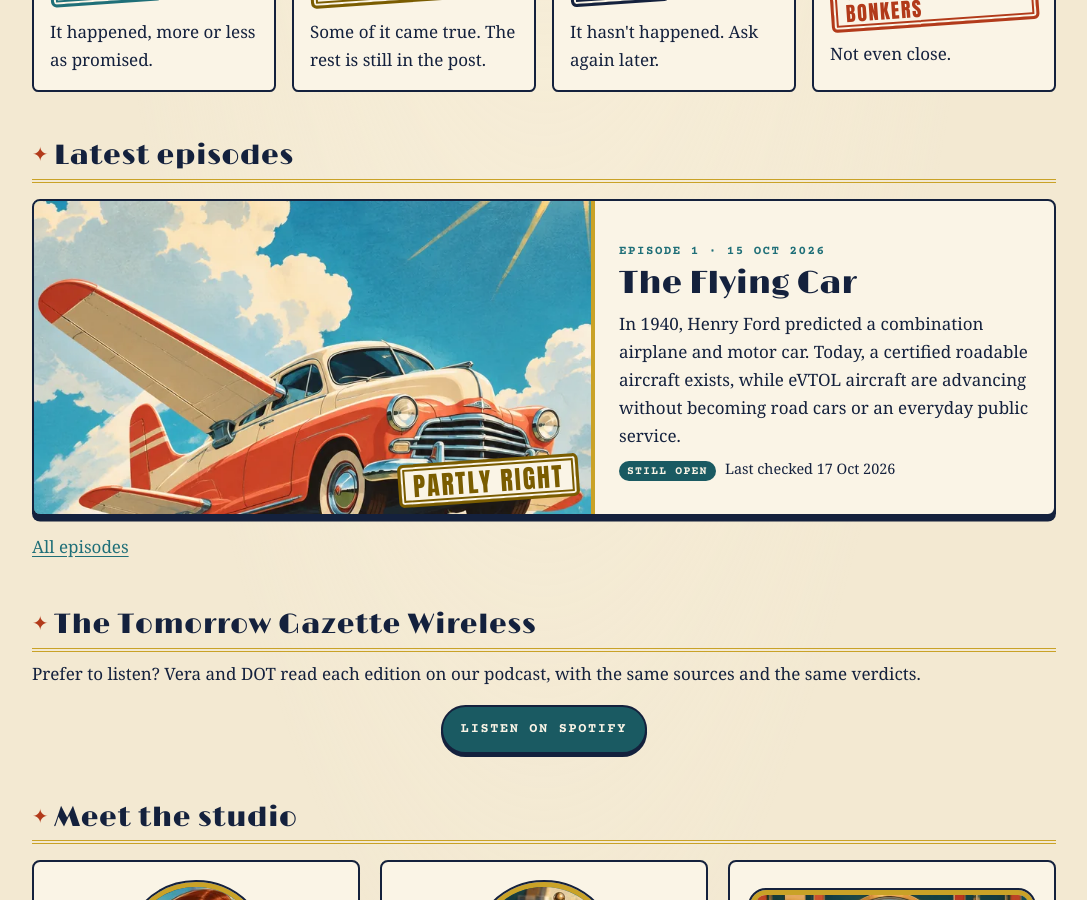
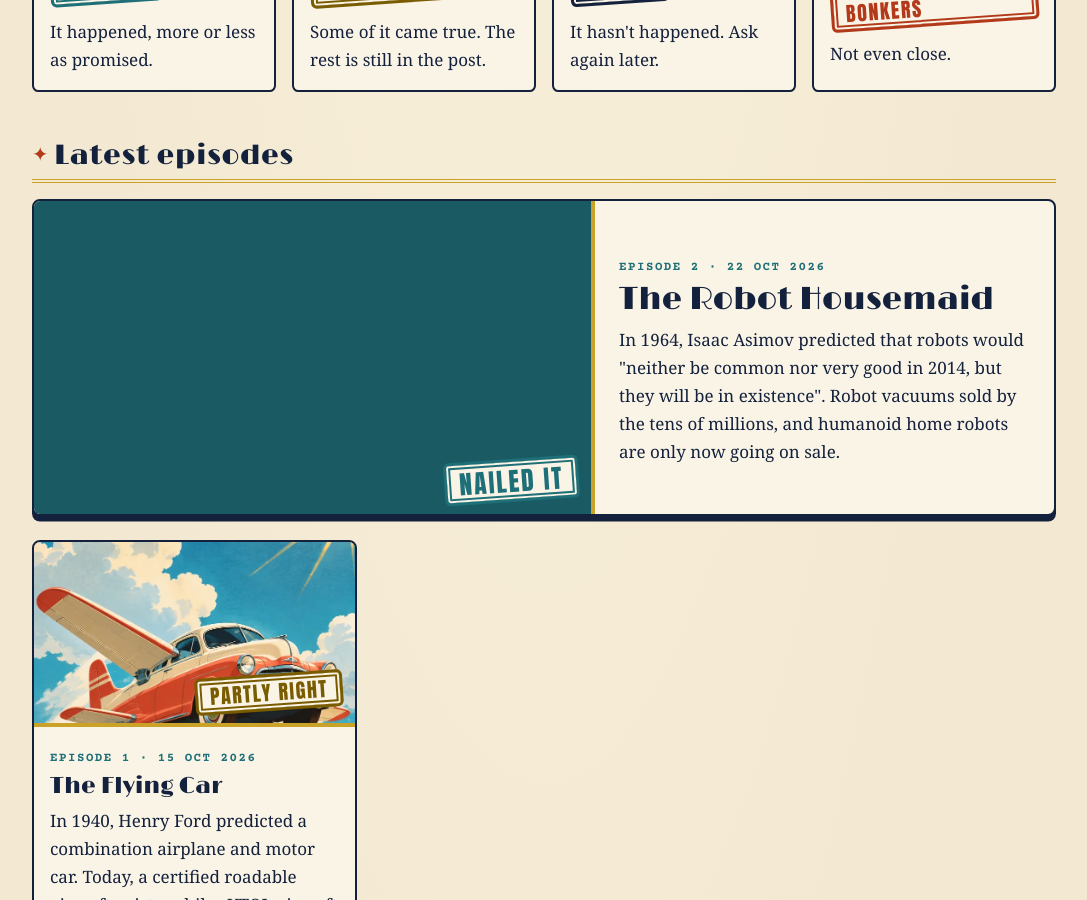
Before and after one commit to Honey-Badger-Labs/tomorrow-gazette-archive, a Jekyll site: the page built from index.md, in a window 1280 px wide and 900 px high, scrolled down 1486 px. Shown: the whole window, without its empty margins (96-1183 px from the left). Built offline with Jekyll 4.4.1, drawn with Linux system fonts in a browser that asks for light colours.

Commit message:
Add E2 The Robot Housemaid page with Short, TV cut and Wireless P02 links
TikTok link left out: not verifiable from Postiz or the public profile.
Layout gains an optional video.tv_youtube button for the TV cut.

```diff
--- /dev/null
+++ b/_episodes/e2-robot-housemaid.md
@@ -0,0 +1,44 @@
+---
+number: 2
+title: "The Robot Housemaid"
+status: published
+publish_date: 2026-10-22
+description: In 1964, Isaac Asimov predicted that robots would "neither be common nor very good in 2014, but they will be in existence". Robot vacuums sold by the tens of millions, and humanoid home robots are only now going on sale.
+video:
+  youtube: https://www.youtube.com/shorts/BaKK2MBcgv8
+  tv_youtube: https://www.youtube.com/watch?v=SU8NmWVM2Fg
+  podcast_youtube: https://www.youtube.com/watch?v=xcCpo7hTmT8
+podcast_spotify: https://open.spotify.com/episode/6TK8Rx3qfInAV3ZTOxeMgm
+prediction:
+  quote: "Robots will neither be common nor very good in 2014, but they will be in existence."
+  who: Isaac Asimov
+  when: 1964-08-16
+  where: The New York Times
+  source: S1
+since:
+  - fact: iRobot says it has sold more than 50 million robots since the first Roomba in 2002.
+    sources: [S2]
+  - fact: 1X opened pre-orders for its NEO humanoid home robot on 28 October 2025, with Early Access at $20,000.
+    sources: [S3]
+  - fact: 1X said on 30 April 2026 that NEO was in full-scale production. No customer delivery had been announced when we re-checked on 21 October 2026.
+    sources: [S4]
+verdict: NAILED IT
+verdict_reason: Asimov predicted robots that exist but are neither common nor very good. Single-job robots like the Roomba exist in large numbers, while the general-purpose robot housemaid is only now reaching production, which matches his cautious call.
+sources:
+  - id: S1
+    title: "Isaac Asimov, Visit to the World's Fair of 2014 — The New York Times"
+    url: https://archive.nytimes.com/www.nytimes.com/books/97/03/23/lifetimes/asi-v-fair.html
+    accessed: 2026-10-21
+  - id: S2
+    title: "iRobot reports fourth quarter and full-year 2024 financial results"
+    url: https://media.irobot.com/2025-03-12-iRobot-Reports-Fourth-Quarter-and-Full-Year-2024-Financial-Results
+    accessed: 2026-10-21
+  - id: S3
+    title: "NEO home robot pre-order — 1X"
+    url: https://www.1x.tech/discover/neo-home-robot
+    accessed: 2026-10-21
+  - id: S4
+    title: "NEO factory — 1X"
+    url: https://www.1x.tech/discover/neo-factory
+    accessed: 2026-10-21
+---
--- a/_layouts/episode.html
+++ b/_layouts/episode.html
@@ -69,6 +69,7 @@
     <p class="watch-links">
       {% if page.video.youtube %}<a class="button" href="{{ page.video.youtube }}">Watch on YouTube</a>{% endif %}
       {% if page.video.tiktok %}<a class="button" href="{{ page.video.tiktok }}">Watch on TikTok</a>{% endif %}
+      {% if page.video.tv_youtube %}<a class="button" href="{{ page.video.tv_youtube }}">Watch the TV cut on YouTube</a>{% endif %}
     </p>
     {% if page.video.update_youtube or page.video.update_tiktok %}
     <h3>The update</h3>
```
